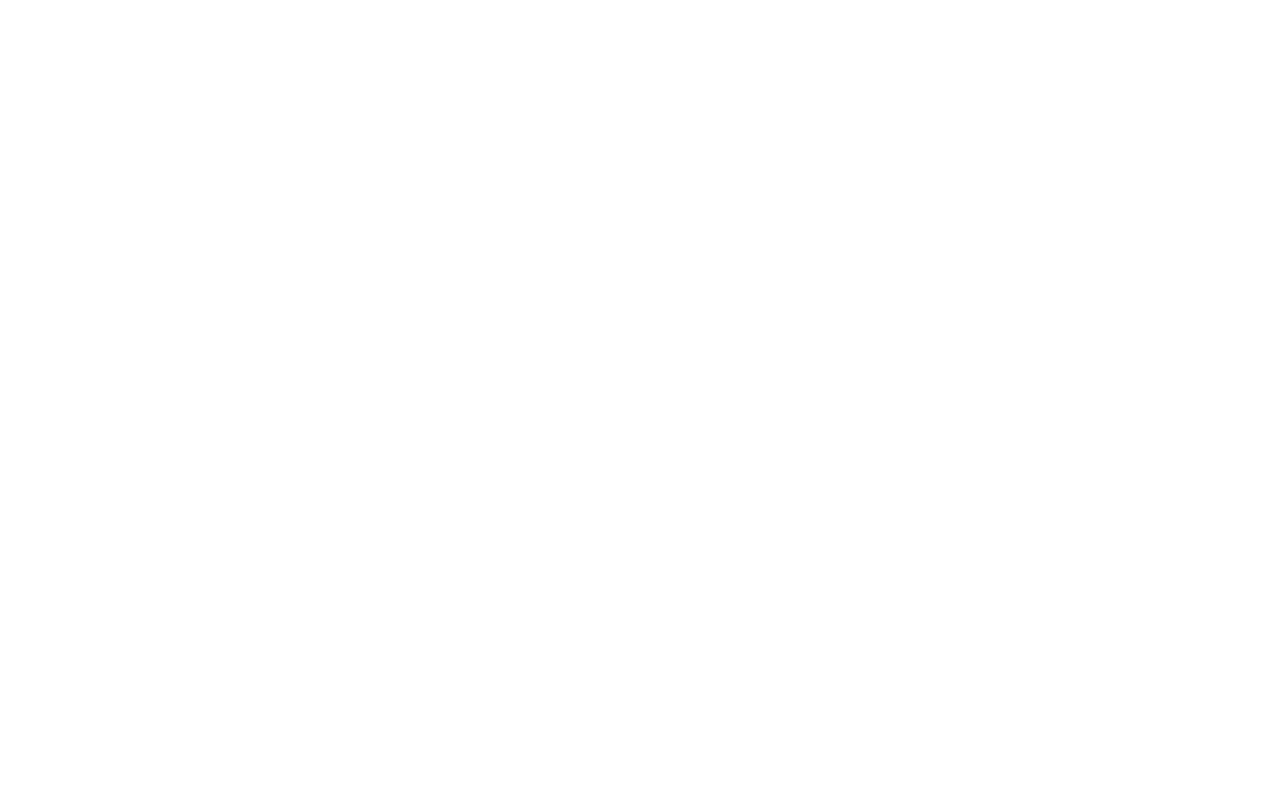
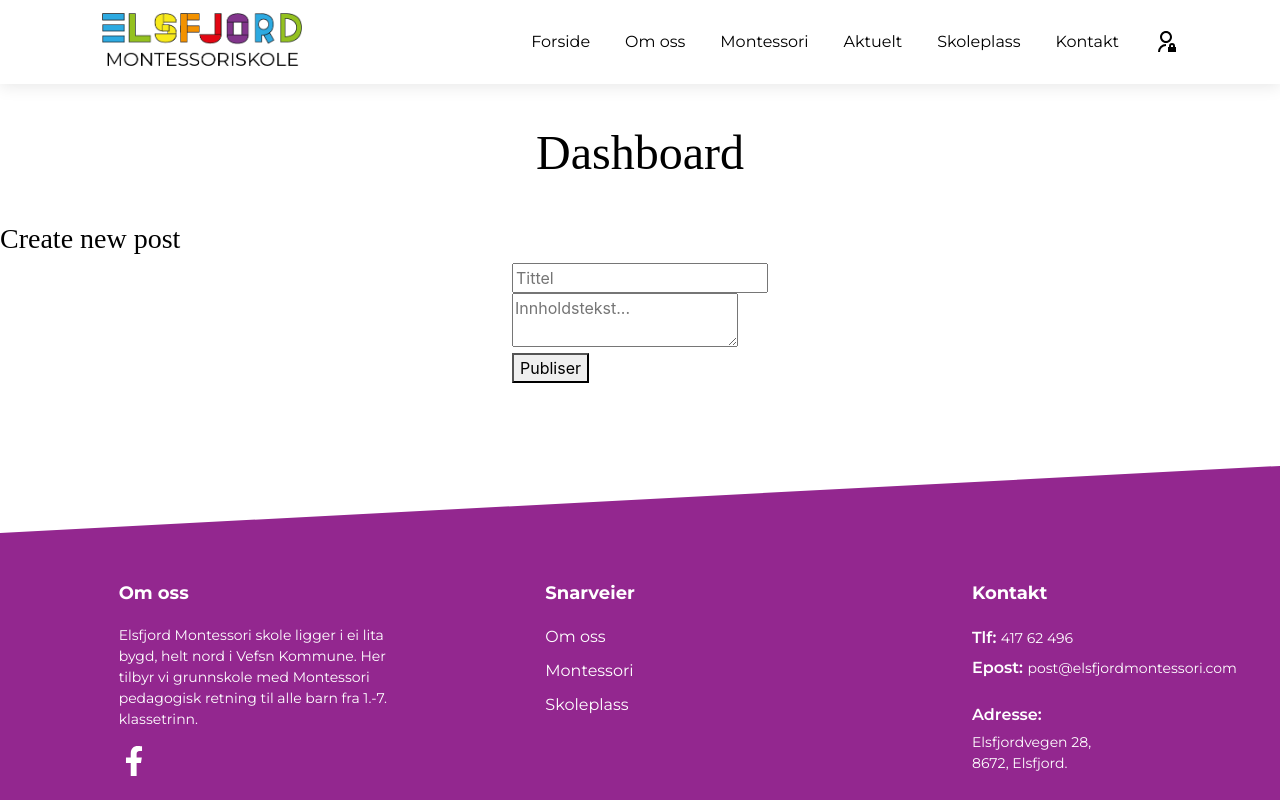
Before and after one commit to Annikaenjoy/project_exam2, a React (Create React App) app in the folder elsfjord_montessori/: page /dashboard in a window 1280 px wide. Before the commit this address had no page. Shown: the top 800 px of the page. Built offline with nearby package versions, Linux system fonts and the light colour scheme; a web font is replaced by a local one.

Commit message:
Login form complete, with redirection to dashboard. Started 'create new post'

```diff
--- a/elsfjord_montessori/src/App.js
+++ b/elsfjord_montessori/src/App.js
@@ -5,12 +5,15 @@
 import About from "./views/About";
 import Contact from "./views/Contact";
 import Admin from "./views/Admin";
+import Dashboard from "./views/Dashboard";
 import Montessori from "./views/Montessori";
 import News from "./views/News";
 import ApplyToSchool from "./views/ApplyToSchool";
+import { AuthProvider } from "./context/AuthContext";
 
 function App() {
   return (
+    <AuthProvider>
       <Router>
         <Routes>
           <Route exact path="/" element={<Home />}></Route>
@@ -20,8 +23,10 @@
           <Route path="/apply" element={<ApplyToSchool />}></Route>
           <Route path="/kontakt" element={<Contact />}></Route>
           <Route path="/admin" element={<Admin />}></Route>
+          <Route path="/dashboard" element={<Dashboard />}></Route>
         </Routes>
       </Router>
+    </AuthProvider>
   );
 }
 
--- a/elsfjord_montessori/src/components/BlogPosts.js
+++ b/elsfjord_montessori/src/components/BlogPosts.js
@@ -1,5 +1,5 @@
 import React from "react";
-import { baseUrl, postUrl } from "../constants/Api";
+import { apiUrl, postUrl } from "../constants/Api";
 import { useState, useEffect } from "react";
 
 // React Bootstrap
@@ -8,7 +8,7 @@
 import Col from "react-bootstrap/Col";
 import Card from "react-bootstrap/Card";
 
-const url = baseUrl + postUrl;
+const newUrl = apiUrl + postUrl;
 
 const BlogPosts = (props) => {
   const [posts, setPosts] = useState([]);
@@ -20,7 +20,7 @@
       try {
         setIsError(false);
         setIsLoading(true);
-        const response = await fetch(url);
+        const response = await fetch(newUrl);
         const result = await response.json();
         setPosts(result);
         setIsLoading(false);
--- a/elsfjord_montessori/src/components/LoginForm.js
+++ b/elsfjord_montessori/src/components/LoginForm.js
@@ -1,10 +1,12 @@
 import React from "react";
 import axios from "axios";
-import { useState } from "react";
+import AuthContext from "../context/AuthContext";
+import { useState, useContext } from "react";
 import { useForm } from "react-hook-form";
 import * as yup from "yup";
 import { yupResolver } from "@hookform/resolvers/yup";
 import FormError from "../common/FormError";
+import { useNavigate } from "react-router-dom";
 
 // React Bootstrap
 import Image from "react-bootstrap/Image";
@@ -13,9 +15,9 @@
 import Logo from "../assets/img/Logo_farget.png";
 
 // API
-import { baseUrl, TOKEN_PATH } from "../constants/Api";
+import { apiUrl, TOKEN_PATH } from "../constants/Api";
 
-const url = baseUrl + TOKEN_PATH;
+const url = apiUrl + TOKEN_PATH;
 
 const schema = yup.object().shape({
   username: yup.string().required("Skriv inn brukernavn"),
@@ -25,6 +27,8 @@
   const [submitting, setSubmitting] = useState(false);
   const [loginError, setLoginError] = useState(null);
 
+  const navigate = useNavigate();
+
   const {
     register,
     handleSubmit,
@@ -33,6 +37,8 @@
     resolver: yupResolver(schema),
   });
 
+  const [auth, setAuth] = useContext(AuthContext);
+
   async function onSubmit(data) {
     setSubmitting(true);
     setLoginError(null);
@@ -40,6 +46,8 @@
     try {
       const response = await axios.post(url, data);
       console.log("response", response.data);
+      setAuth(response.data);
+      navigate("/dashboard");
     } catch (error) {
       console.log("error", error);
       setLoginError(error.toString());
--- a/elsfjord_montessori/src/components/Navbar.js
+++ b/elsfjord_montessori/src/components/Navbar.js
@@ -1,5 +1,6 @@
-import React from "react";
-import { Link } from "react-router-dom";
+import React, { useContext } from "react";
+import { Link, useNavigate } from "react-router-dom";
+import AuthContext from "../context/AuthContext";
 
 import { RiAdminLine } from "react-icons/ri";
 
@@ -12,6 +13,15 @@
 import Logo from "../assets/img/Logo_farget.png";
 
 const NavBar = (props) => {
+  const [auth, setAuth] = useContext(AuthContext);
+
+  const navigate = useNavigate();
+
+  function logout() {
+    setAuth(null);
+    navigate("/");
+  }
+
   return (
     <>
       <Navbar className="navbar" bg="background" variant="light" expand="lg">
@@ -41,9 +51,20 @@
               <Link className="nav_link" to="/kontakt">
                 Kontakt
               </Link>
-              <Link className="nav_link" to="/admin">
-                <RiAdminLine className="ri_icon1" />
-              </Link>
+              {auth ? (
+                <>
+                  <Link className="nav_link" to="/dashboard">
+                    Dashboard
+                  </Link>
+                  <button className="logout" type="button" onClick={logout}>
+                    Log out
+                  </button>
+                </>
+              ) : (
+                <Link className="nav_link" to="/admin">
+                  <RiAdminLine className="ri_icon1" />
+                </Link>
+              )}
             </Nav>
           </Navbar.Collapse>
         </Container>
--- /dev/null
+++ b/elsfjord_montessori/src/components/dashboard/CreatePost.js
@@ -0,0 +1,77 @@
+import React from "react";
+import { useState } from "react";
+import { useNavigate } from "react-router-dom";
+import { useForm } from "react-hook-form";
+import * as yup from "yup";
+import { yupResolver } from "@hookform/resolvers/yup";
+import FormError from "../../common/FormError";
+import useAxios from "../../hooks/useAxios";
+import { postUrl } from "../../constants/Api";
+
+const schema = yup
+  .object({
+    title: yup.string().min(2).required(),
+  })
+  .required();
+
+const CreatePost = (props) => {
+  const [submitting, setSubmitting] = useState(false);
+  const [serverError, setServerError] = useState(null);
+
+  const navigate = useNavigate();
+  const http = useAxios();
+
+  const {
+    register,
+    handleSubmit,
+    formState: { errors },
+  } = useForm({
+    resolver: yupResolver(schema),
+  });
+
+  async function onSubmit(data) {
+    setSubmitting(true);
+    setServerError(null);
+
+    data.status = "publish";
+
+    console.log(data);
+
+    try {
+      const response = await http.post("wp/v2/posts", data);
+      console.log("response", response.data);
+      navigate("/dashboard");
+    } catch (error) {
+      console.log("error", error);
+      setServerError(error.toString());
+    } finally {
+      setSubmitting(false);
+    }
+  }
+
+  return (
+    <>
+      <h2 className="new_post">Create new post</h2>
+      <form onSubmit={handleSubmit(onSubmit)}>
+        {serverError && <FormError>{serverError}</FormError>}
+        <fieldset disabled={submitting}>
+          <div>
+            <input placeholder="Tittel" {...register("title")} />
+            {errors.title && <FormError>{errors.title.message}</FormError>}
+          </div>
+
+          <div>
+            <textarea placeholder="Innholdstekst..." {...register("content")} />
+          </div>
+
+          {/* <div>
+            <MediaDropdown register={register} />
+          </div> */}
+          <button>{submitting ? "Publiserer..." : "Publiser"}</button>
+        </fieldset>
+      </form>
+    </>
+  );
+};
+
+export default CreatePost;
--- a/elsfjord_montessori/src/constants/Api.js
+++ b/elsfjord_montessori/src/constants/Api.js
@@ -1,3 +1,3 @@
-export const baseUrl = "https://api.annikaengoy.no/wp-json/";
+export const apiUrl = "https://api.annikaengoy.no/wp-json/";
 export const postUrl = "wp/v2/posts";
 export const TOKEN_PATH = "jwt-auth/v1/token";
--- /dev/null
+++ b/elsfjord_montessori/src/context/AuthContext.js
@@ -0,0 +1,15 @@
+import React from "react";
+import useLocalStorage from "../hooks/useLocalStorage";
+
+const AuthContext = React.createContext([null, () => {}]);
+
+export const AuthProvider = (props) => {
+  const [auth, setAuth] = useLocalStorage("auth", null);
+  return (
+    <AuthContext.Provider value={[auth, setAuth]}>
+      {props.children}
+    </AuthContext.Provider>
+  );
+};
+
+export default AuthContext;
--- /dev/null
+++ b/elsfjord_montessori/src/hooks/useAxios.js
@@ -0,0 +1,22 @@
+import { useContext } from "react";
+import axios from "axios";
+import AuthContext from "../context/AuthContext";
+import { apiUrl } from "../constants/Api";
+
+const url = apiUrl;
+
+export default function useAxios() {
+  const [auth] = useContext(AuthContext);
+
+  const apiClient = axios.create({
+    baseURL: url,
+  });
+
+  apiClient.interceptors.request.use(function (config) {
+    const token = auth.token;
+    config.headers.Authorization = token ? `Bearer ${token}` : "";
+    return config;
+  });
+
+  return apiClient;
+}
--- /dev/null
+++ b/elsfjord_montessori/src/hooks/useLocalStorage.js
@@ -0,0 +1,30 @@
+import React from "react";
+import { useState } from "react";
+
+export default function useLocalStorage(key, initialValue) {
+  const [storedValue, setStoredValue] = useState(() => {
+    try {
+      const item = localStorage.getItem(key);
+
+      return item ? JSON.parse(item) : initialValue;
+    } catch (error) {
+      console.log(error);
+      return initialValue;
+    }
+  });
+
+  const setValue = (value) => {
+    try {
+      const valueToStore =
+        value instanceof Function ? value(storedValue) : value;
+
+      setStoredValue(valueToStore);
+
+      localStorage.setItem(key, JSON.stringify(valueToStore));
+    } catch (error) {
+      console.log(error);
+    }
+  };
+
+  return [storedValue, setValue];
+}
--- a/elsfjord_montessori/src/sass/partials/_navbar.scss
+++ b/elsfjord_montessori/src/sass/partials/_navbar.scss
@@ -48,18 +48,19 @@
 .ri_icon1 {
   font-size: 24px;
 }
+.logout {
+  border: 2px solid $color-primary;
+  background-color: $color-primary;
+  color: $color-white;
+  font-family: $font-primary;
+  cursor: pointer;
+}
+.logout:hover {
+  border: 2px solid $color-primary;
+  background-color: $color-white;
+  color: $color-primary;
+}
 
-// .logout {
-//   background-color: transparent;
-//   border: 2px solid $color-white;
-//   padding: 2px 6px;
-//   font-family: $font-primary;
-//   font-size: 16px;
-//   font-weight: 500;
-//   padding: 20px;
-//   color: $color-white !important;
-//   cursor: pointer;
-// }
 @media (min-width: 992px) {
   .nav_link:hover {
     color: $color-primary !important;
--- /dev/null
+++ b/elsfjord_montessori/src/views/Dashboard.js
@@ -0,0 +1,19 @@
+import React from "react";
+import Navbar from "../components/Navbar";
+import Heading from "../components/Heading";
+
+import Footer from "../components/Footer";
+import CreatePost from "../components/dashboard/CreatePost";
+
+const Dashboard = (props) => {
+  return (
+    <>
+      <Navbar />
+      <Heading>Dashboard</Heading>
+      <CreatePost />
+      <Footer />
+    </>
+  );
+};
+
+export default Dashboard;
```
Lines whose indentation alone changed are shown as unchanged.
